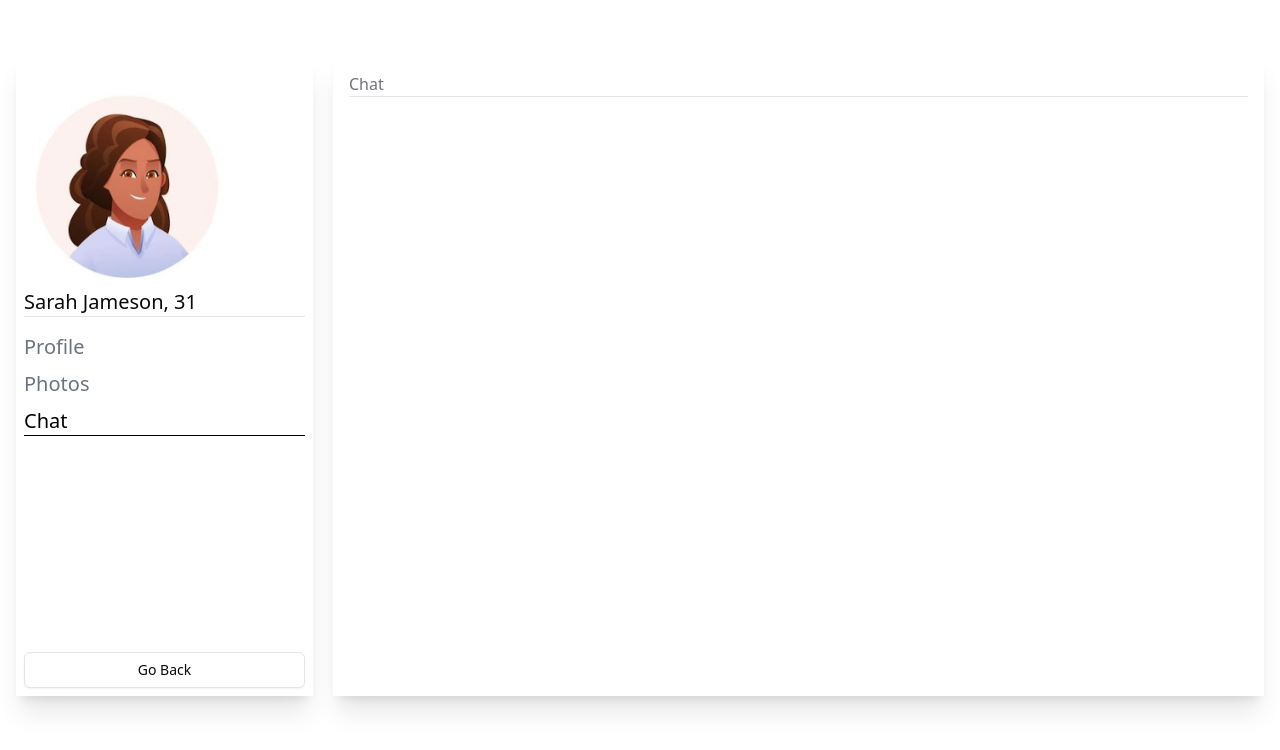
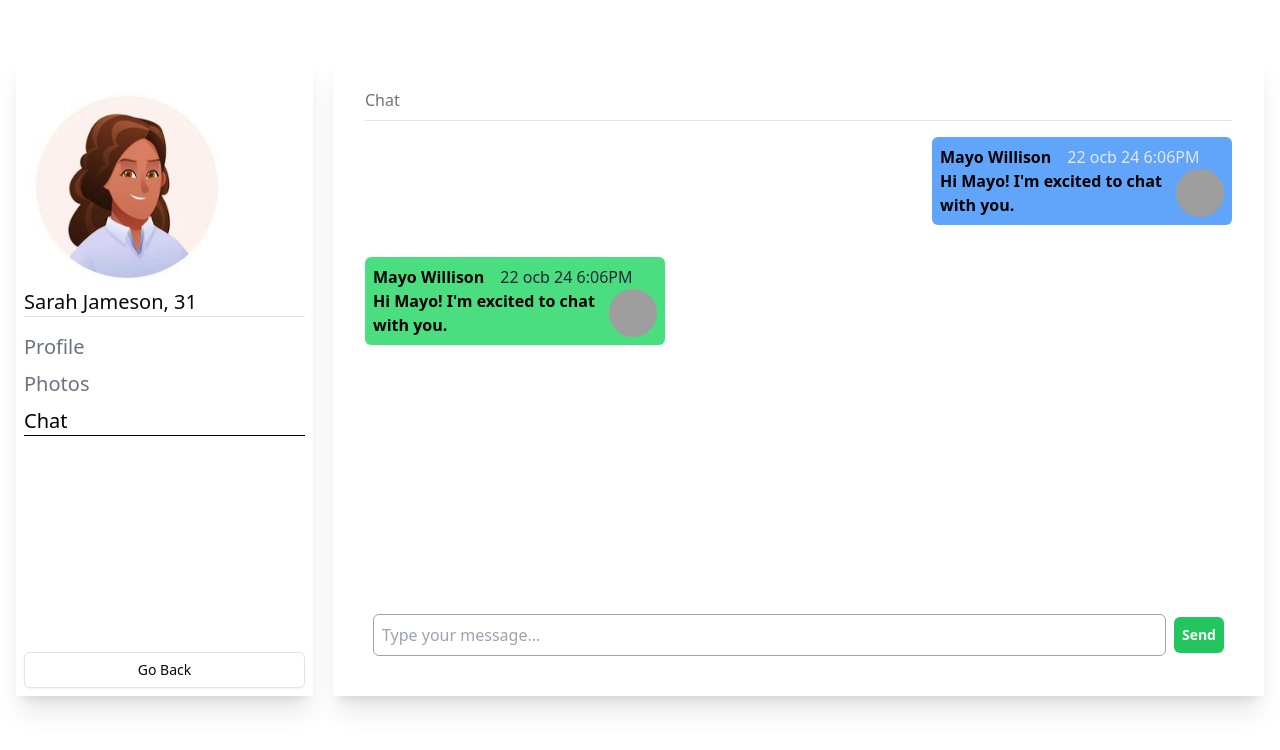
Before and after one commit to utkbkts/matches, a React (Vite) app in the folder frontend/: page /members/details/1/profile/chat in a window 1280 px wide. Shown: the top 750 px of the page. Built offline with nearby package versions, Linux system fonts and the light colour scheme; grey boxes are pictures that could not be loaded.

Commit message:
feat(member-chat):chatpage added

```diff
--- a/frontend/src/pages/members/partials/MemberChat.tsx
+++ b/frontend/src/pages/members/partials/MemberChat.tsx
@@ -1,11 +1,96 @@
 import { Separator } from "@/components/ui/separator";
+
+const messages = [
+  {
+    id: 1,
+    name: "Mayo Willison",
+    message: "Hi Mayo! I'm excited to chat with you.",
+    time: "22 ocb 24 6:06PM",
+    isUser: true,
+  },
+  {
+    id: 2,
+    name: "Mayo Willison",
+    message: "Hi Mayo! I'm excited to chat with you.",
+    time: "22 ocb 24 6:06PM",
+    isUser: false,
+  },
+];
+
+interface Props {
+  name: string;
+  message: string;
+  time: string;
+  isUser: boolean;
+}
+
+const Message = ({ name, message, time, isUser }: Props) => (
+  <div
+    className={`w-full flex items-center ${
+      isUser ? "justify-end" : "justify-start"
+    }`}
+  >
+    <div className="w-[300px] mt-4">
+      <div
+        className={`${
+          isUser ? "bg-blue-400" : "bg-green-400"
+        } p-2 text-black flex flex-col rounded-md`}
+      >
+        <span className="flex items-center gap-4 font-bold">
+          {name}
+          <span
+            className={`${
+              isUser ? "text-gray-200" : "text-gray-800"
+            } font-normal`}
+          >
+            {time}
+          </span>
+        </span>
+        <div className="flex items-center gap-2">
+          <p className="font-semibold">{message}</p>
+          <img
+            src="/images/user.png"
+            alt="user-image"
+            title="image-chat"
+            className="w-12 h-12 rounded-full"
+          />
+        </div>
+      </div>
+    </div>
+  </div>
+);
 
 const MemberChat = () => {
   return (
-    <div>
-      <h1 className="text-muted-foreground">Chat</h1>
+    <div className="flex-grow flex flex-col h-full p-4">
+      <h1 className="text-muted-foreground mb-2">Chat</h1>
       <Separator />
-      <div></div>
+
+      <div className="flex-grow overflow-y-auto space-y-4">
+        {messages.map((msg) => (
+          <>
+            <Message
+              key={msg.id}
+              name={msg.name}
+              message={msg.message}
+              time={msg.time}
+              isUser={msg.isUser}
+            />
+          </>
+        ))}
+      </div>
+
+      {/* Chat Input */}
+      <div className="flex items-center gap-2 mt-4 p-2">
+        <input
+          type="text"
+          placeholder="Type your message..."
+          className="flex-grow p-2 text-gray-800 rounded-md border border-gray-400 outline-none"
+        />
+        <button className="p-2 bg-green-500 text-white rounded-md text-sm font-semibold">
+          Send
+        </button>
+      </div>
     </div>
   );
 };
```
